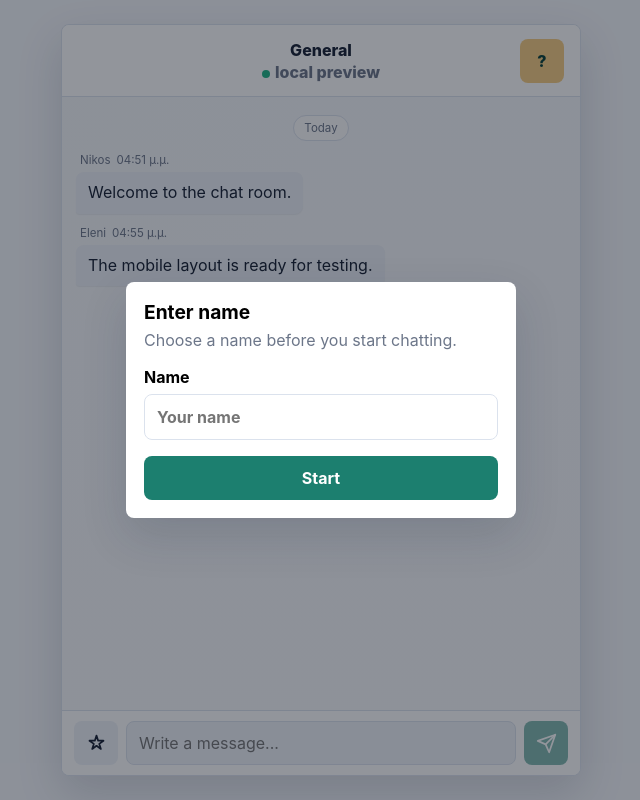
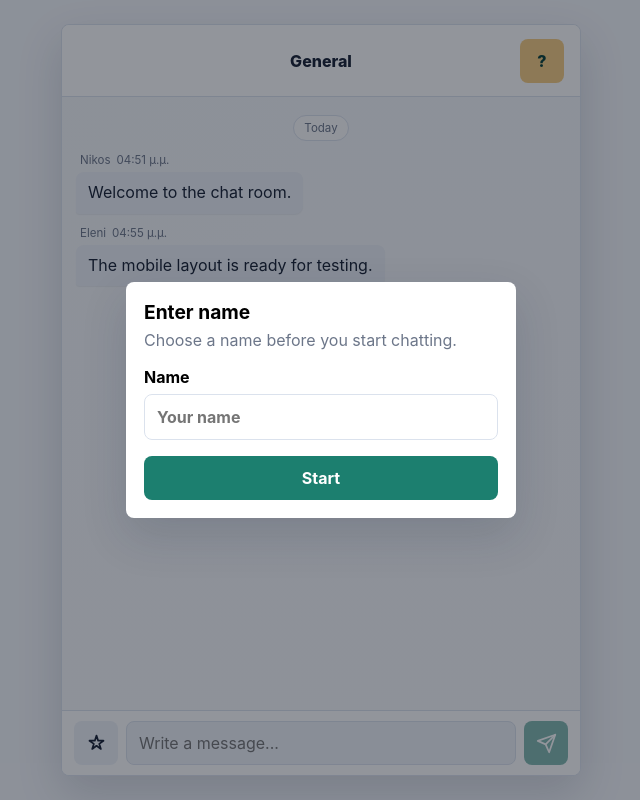
Before and after one commit to mariosrafail/chatroom, a website: page index.html in a window 1280 px wide. Shown: the whole page, without its empty margins (319-959 px from the left). Drawn offline with Linux system fonts and the light colour scheme; no server answers.

Commit message:
Remove connection status label

```diff
--- a/app.js
+++ b/app.js
@@ -36,7 +36,6 @@ const profileDialog = document.querySelector("#profileDialog");
 const profileForm = document.querySelector("#profileForm");
 const nameInput = document.querySelector("#nameInput");
 const sendButton = document.querySelector(".send-button");
-const statusText = document.querySelector("#statusText");
 const profileTitle = document.querySelector("#profileTitle");
 const profileHelp = document.querySelector("#profileHelp");
 const cancelProfileButton = document.querySelector("#cancelProfileButton");
@@ -71,7 +70,6 @@ function normalizeMessage(message) {
 function renderHeader() {
   activeRoomEl.textContent = state.activeRoom;
   avatarInitial.textContent = state.profileName.trim().charAt(0).toUpperCase() || "?";
-  statusText.textContent = state.online ? "database connected" : "local preview";
 }
 
 function renderMessages() {
--- a/index.html
+++ b/index.html
@@ -13,7 +13,6 @@
           <div class="topbar-spacer" aria-hidden="true"></div>
           <div class="room-title">
             <span id="activeRoom">General</span>
-            <small><span class="status-dot"></span><span id="statusText">local preview</span></small>
           </div>
           <button class="avatar-button" id="profileButton" aria-label="Profile">
             <span id="avatarInitial">M</span>
--- a/styles.css
+++ b/styles.css
@@ -87,20 +87,6 @@ button {
   overflow: hidden;
   text-overflow: ellipsis;
   white-space: nowrap;
-}
-
-.room-title small {
-  color: var(--muted);
-  font-size: 0.76rem;
-}
-
-.status-dot {
-  display: inline-block;
-  width: 8px;
-  height: 8px;
-  margin-right: 5px;
-  border-radius: 50%;
-  background: #20b486;
 }
 
 .icon-button,
```
